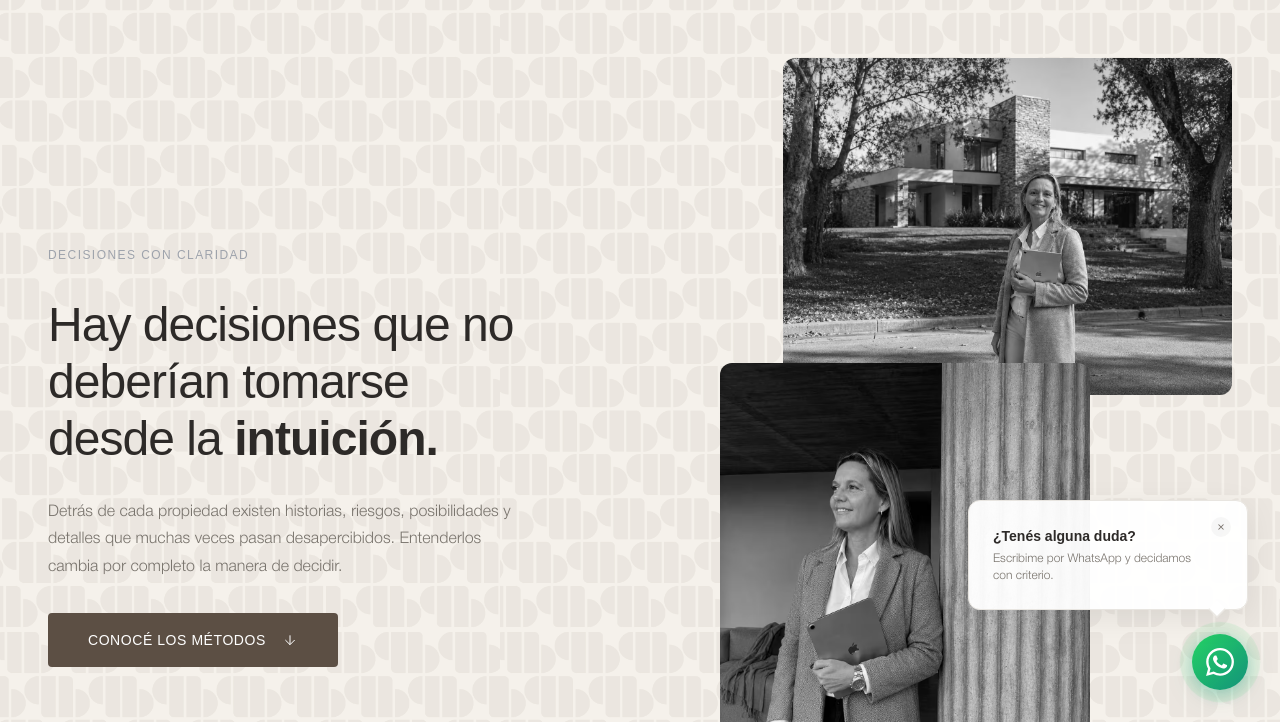
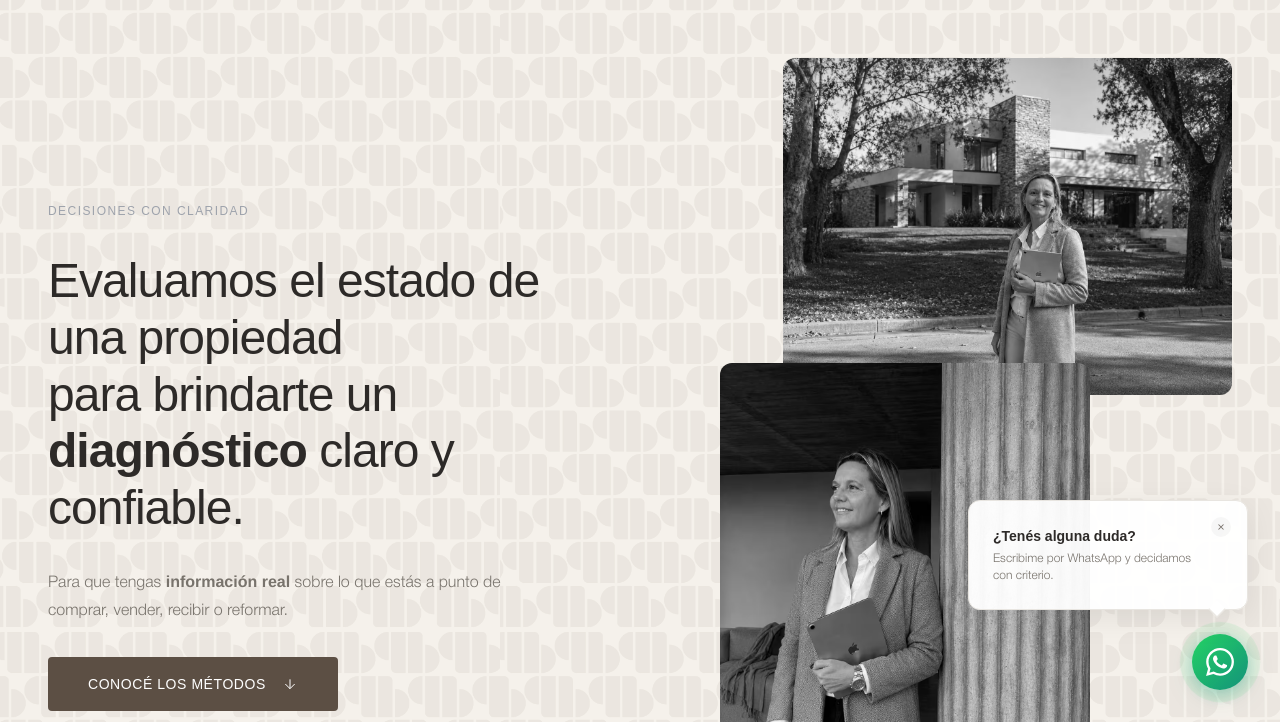
Before and after one commit to valenruffo/metodo_b, a website built with Vite: page index.html in a window 1280 px wide. Shown: the part 78-800 px from the top of the page. Built offline with nearby package versions, Linux system fonts and the light colour scheme; files whose address does not match are found by name; a web font is replaced by a local one.

Commit message:
chore: actualizar textos del hero

```diff
--- a/index.html
+++ b/index.html
@@ -60,12 +60,10 @@
         <div class="hero__text">
           <p class="hero__tagline">Decisiones con Claridad</p>
           <h1 class="hero__title">
-            Hay decisiones que no deberían tomarse<br />desde la <strong>intuición.</strong>
+            Evaluamos el estado de una propiedad<br />para brindarte un <strong>diagnóstico</strong> claro y confiable.
           </h1>
           <p class="hero__subtitle">
-            Detrás de cada propiedad existen historias, riesgos, posibilidades
-            y detalles que muchas veces pasan desapercibidos. Entenderlos cambia
-            por completo la manera de decidir.
+            Para que tengas <strong>información real</strong> sobre lo que estás a punto de comprar, vender, recibir o reformar.
           </p>
           <a href="#servicios" class="hero__cta">
             Conocé los métodos
```
